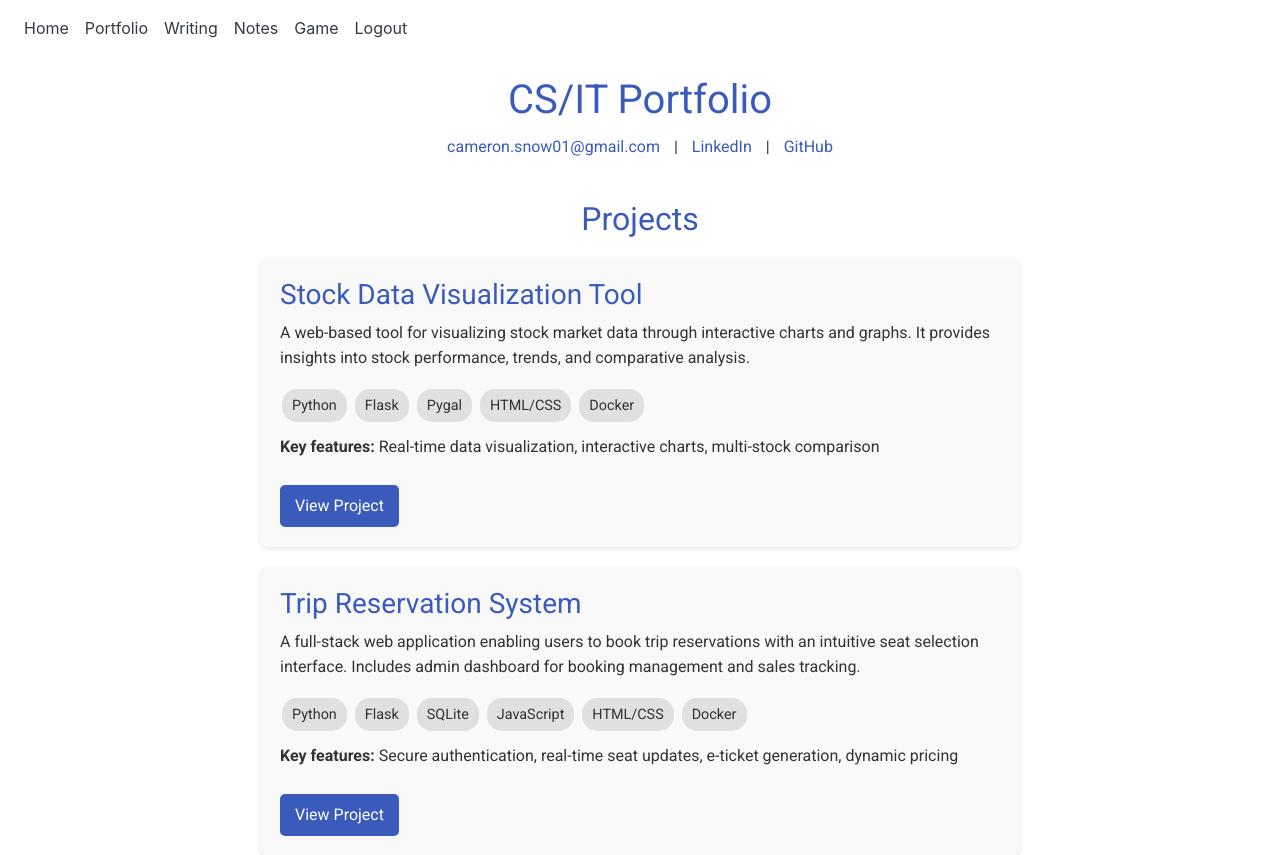
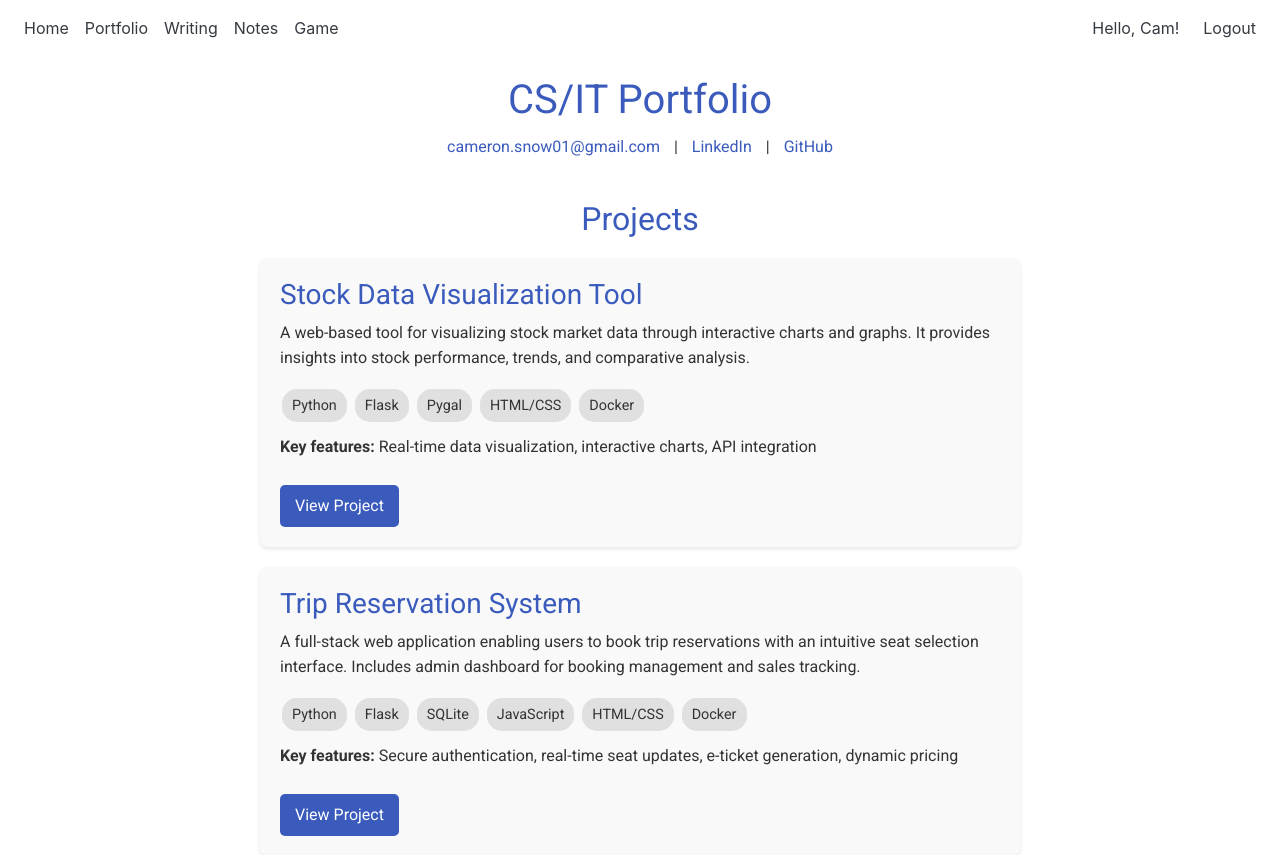
Before and after one commit to cameronjsnow/portfolio-site, a Flask app: page /portfolio in a window 1280 px wide. Shown: the top 855 px of the page. Run offline with Flask 3, Linux system fonts and the light colour scheme; a user stored in the database is signed in; some libraries are stand-ins or nearby versions.

Commit message:
Fixed sign up page functionality, minor UI tweaks

```diff
--- a/website/auth.py
+++ b/website/auth.py
@@ -59,7 +59,7 @@ def sign_up():
             new_user = User(email=email, first_name=first_name, password=generate_password_hash(password1, method='scrypt'))
             db.session.add(new_user)
             db.session.commit()
-            login_user(user, remember=True)
+            login_user(new_user, remember=True)
             flash('Account created!', category='success')
             return redirect(url_for('views.home'))
 
--- a/website/templates/base.html
+++ b/website/templates/base.html
@@ -21,8 +21,15 @@
                     <a class="nav-item nav-link text-dark" id="writing" href="/writing">Writing</a>
                     <a class="nav-item nav-link text-dark" id="notes" href="/notes">Notes</a>
                     <a class="nav-item nav-link text-dark" id="game" href="/game">Game</a>
+
+                    {% endif %}
+                </div>
+                <div class="navbar-nav ml-auto">
+                    {% if user.is_authenticated %}
+                    <span class="navbar-text text-dark mr-3">
+                        Hello, {{ user.first_name }}!
+                    </span>
                     <a class="nav-item nav-link text-dark" id="logout" href="/logout">Logout</a>
-
                     {% else %}
                     <a class="nav-item nav-link text-dark" id="login" href="/login">Login</a>
                     <a class="nav-item nav-link text-dark" id="sign-up" href="/sign-up">Sign Up</a>
--- a/website/templates/portfolio.html
+++ b/website/templates/portfolio.html
@@ -91,7 +91,7 @@
             <li>HTML/CSS</li>
             <li>Docker</li>
         </ul>
-        <p><strong>Key features:</strong> Real-time data visualization, interactive charts, multi-stock comparison</p>
+        <p><strong>Key features:</strong> Real-time data visualization, interactive charts, API integration</p>
         <a href="https://github.com/cameronjsnow/Stock_Visualizer_Project" class="project-button">View Project</a>
     </div>
 
```
Also changed, not shown: website/database.db.
